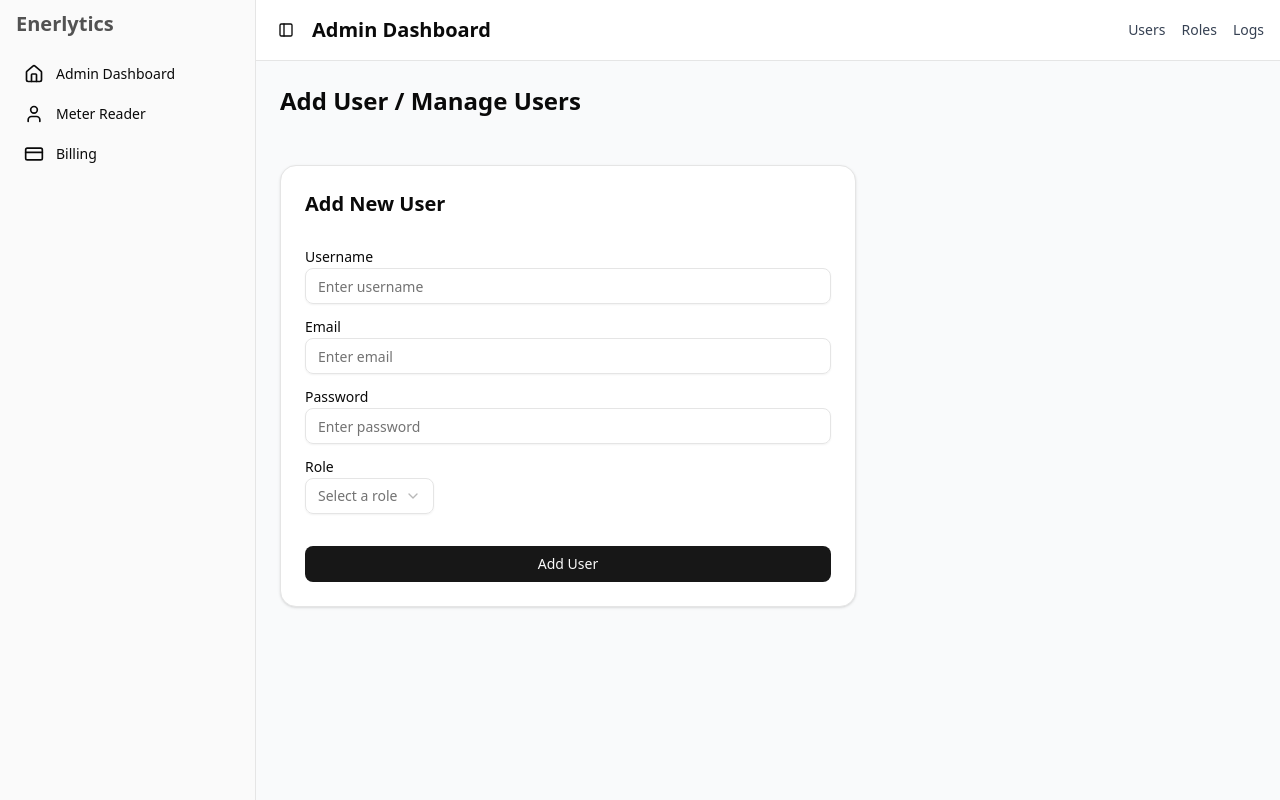
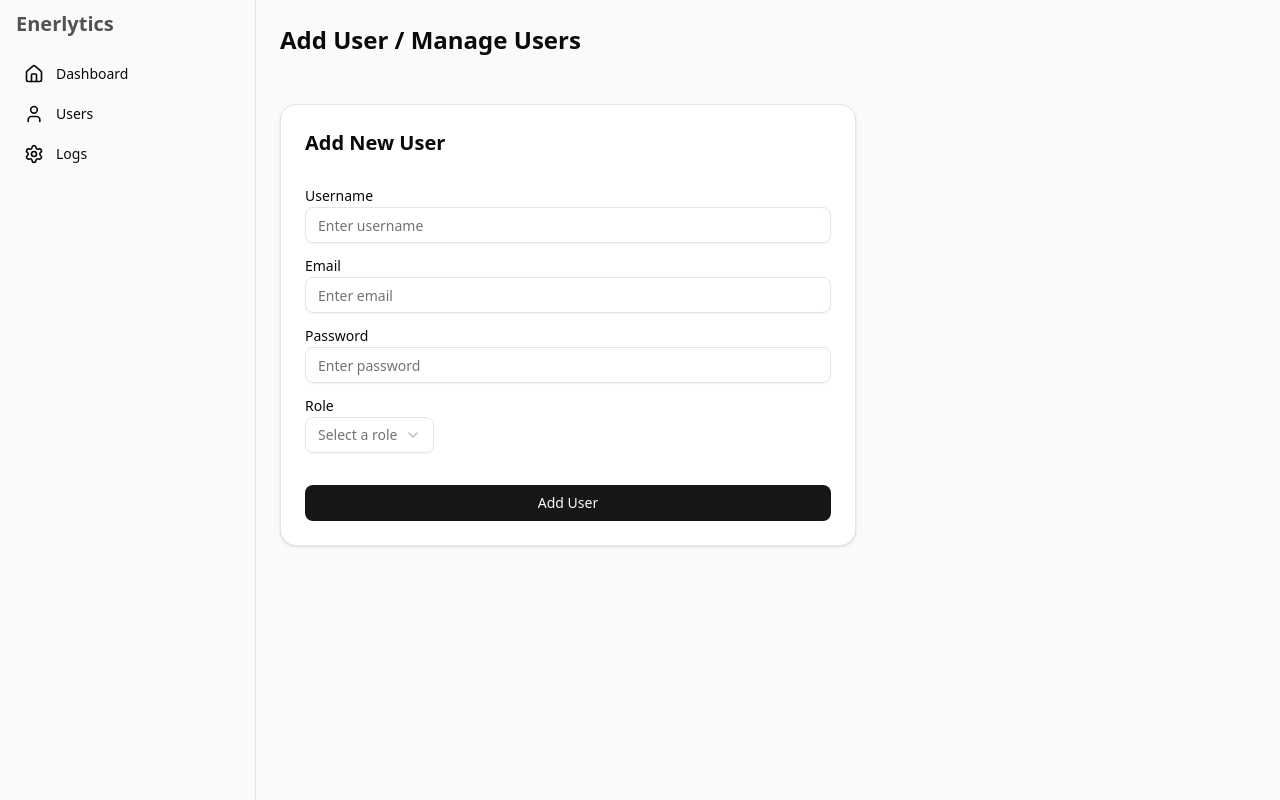
Before and after one commit to sudoMakeMeCoffee/Enerlytics, a Next.js app: page /dashboard/admin in a window 1280 px wide. Built offline with nearby package versions, Linux system fonts and the light colour scheme.

Commit message:
change sidebar navs

```diff
--- a/src/app/dashboard/admin/page.jsx
+++ b/src/app/dashboard/admin/page.jsx
@@ -6,15 +6,6 @@ import AddUserForm from "./AddUserForm";
 export default function AdminPage() {
   return (
     <>
-      <TopNav
-        title="Admin Dashboard"
-        items={[
-          { label: "Users", href: "/dashboard/admin" },
-          { label: "Roles", href: "/dashboard/admin/roles" },
-          { label: "Logs", href: "/dashboard/admin/logs" },
-        ]}
-      />
-
       <div className="p-6">
         <h1 className="text-2xl font-bold">Add User / Manage Users</h1>
       </div>
--- a/src/app/dashboard/billing/page.jsx
+++ b/src/app/dashboard/billing/page.jsx
@@ -5,10 +5,7 @@ import TopNav from "../../../components/ui/global/TopNav";
 export default function BillingPage() {
   return (
     <>
-      <TopNav
-        title="Billing Dashboard"
-        items={["Invoices", "Payments", "Reports"]}
-      />
+
 
       <div className="p-6">
         <h1 className="text-2xl font-bold">Billing Overview</h1>
--- a/src/app/dashboard/layout.jsx
+++ b/src/app/dashboard/layout.jsx
@@ -9,30 +9,64 @@ import {
   SidebarGroup,
   SidebarGroupLabel,
 } from "@/components/ui/sidebar";
-import { HomeIcon, UserIcon, CreditCardIcon } from "lucide-react";
+import { HomeIcon, UserIcon, CreditCardIcon, SettingsIcon } from "lucide-react";
+import { usePathname } from "next/navigation";
+
 export default function DashboardLayout({ children }) {
+  const pathname = usePathname();
+
+  // Menus for each dashboard
+  const adminMenu = [
+    { label: "Dashboard", icon: HomeIcon, href: "/dashboard/admin" },
+    { label: "Users", icon: UserIcon, href: "/dashboard/admin/users" },
+    { label: "Logs", icon: SettingsIcon, href: "/dashboard/admin/logs" },
+  ];
+
+  const meterReaderMenu = [
+    { label: "Dashboard", icon: HomeIcon, href: "/dashboard/meter-reader" },
+    { label: "Readings", icon: CreditCardIcon, href: "/dashboard/meter-reader/readings" },
+  ];
+
+  const billingMenu = [
+    { label: "Dashboard", icon: HomeIcon, href: "/dashboard/billing" },
+    { label: "Invoices", icon: CreditCardIcon, href: "/dashboard/billing/invoices" },
+  ];
+
+  function getMenu() {
+    if (pathname.startsWith("/dashboard/admin")) return adminMenu;
+    if (pathname.startsWith("/dashboard/meter-reader")) return meterReaderMenu;
+    if (pathname.startsWith("/dashboard/billing")) return billingMenu;
+    return [];
+  }
+
+  const menu = getMenu();
+
   return (
     <SidebarProvider>
       <div className="flex min-h-screen bg-gray-50 w-full">
-        <Sidebar
-          collapsible="icon"
-          className="w-[var(--sidebar-width)] border-r bg-white"
-        >
+        <Sidebar collapsible="icon" className="border-r bg-white">
           <SidebarContent>
             <SidebarGroup>
               <SidebarGroupLabel>
                 <h1 className="text-xl font-bold">Enerlytics</h1>
               </SidebarGroupLabel>
+
               <div className="mt-4">
                 <SidebarMenu>
-                  <SidebarMenuItem icon={HomeIcon} label="Admin Dashboard" href="/dashboard/admin" />
-                  <SidebarMenuItem icon={UserIcon} label="Meter Reader" href="/dashboard/meter-reader"/>
-                  <SidebarMenuItem icon={CreditCardIcon} label="Billing" href="/dashboard/billing"/>
+                  {menu.map((item, i) => (
+                    <SidebarMenuItem
+                      key={i}
+                      icon={item.icon}
+                      label={item.label}
+                      href={item.href}
+                    />
+                  ))}
                 </SidebarMenu>
               </div>
             </SidebarGroup>
           </SidebarContent>
         </Sidebar>
+
         <div className="flex-1 flex flex-col">{children}</div>
       </div>
     </SidebarProvider>
--- a/src/app/dashboard/meter-reader/page.jsx
+++ b/src/app/dashboard/meter-reader/page.jsx
@@ -5,10 +5,6 @@ import TopNav from "../../../components/ui/global/TopNav";
 export default function MeterReaderPage() {
   return (
     <>
-      <TopNav
-        title="Meter Reader Dashboard"
-        items={["Assigned Meters", "Uploads", "History"]}
-      />
 
       <div className="p-6">
         <h1 className="text-2xl font-bold">Meter Reader Overview</h1>
```
